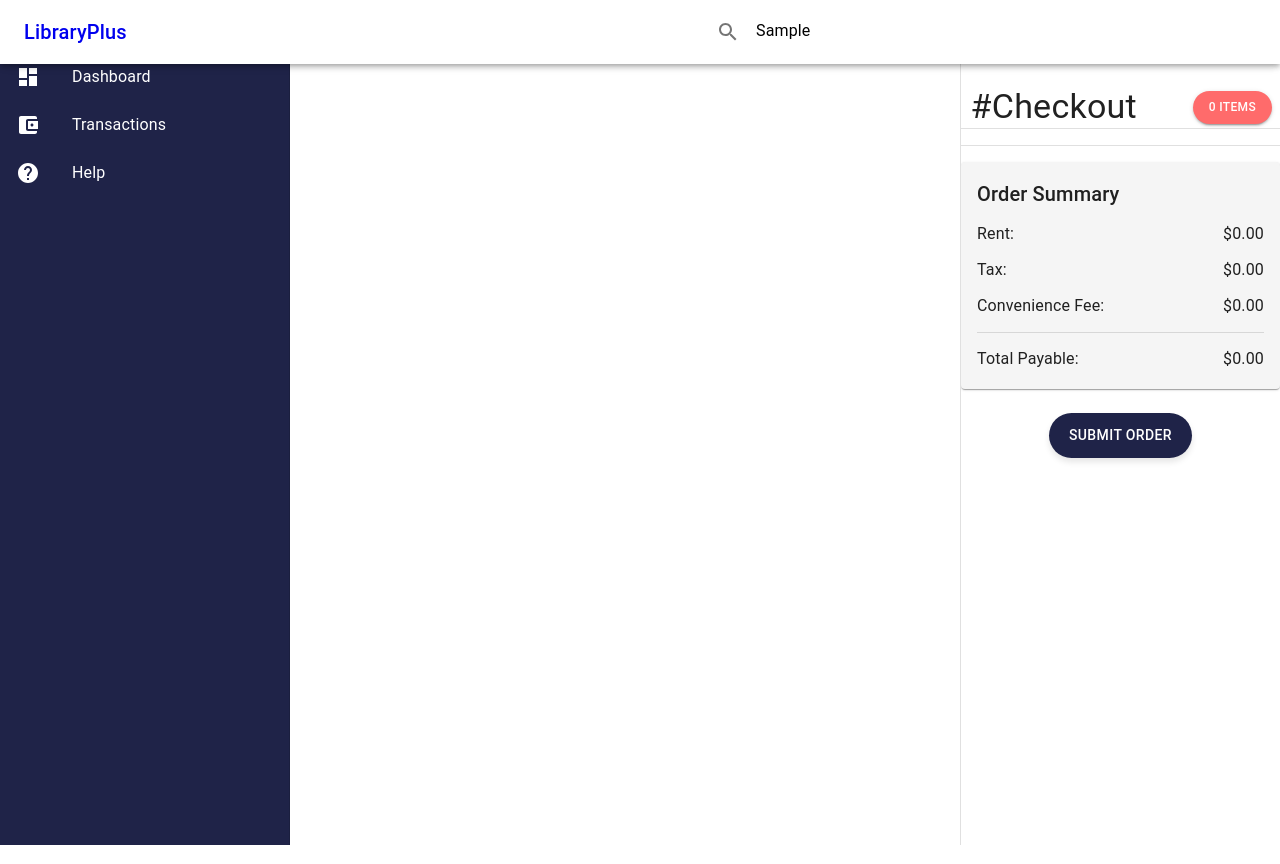
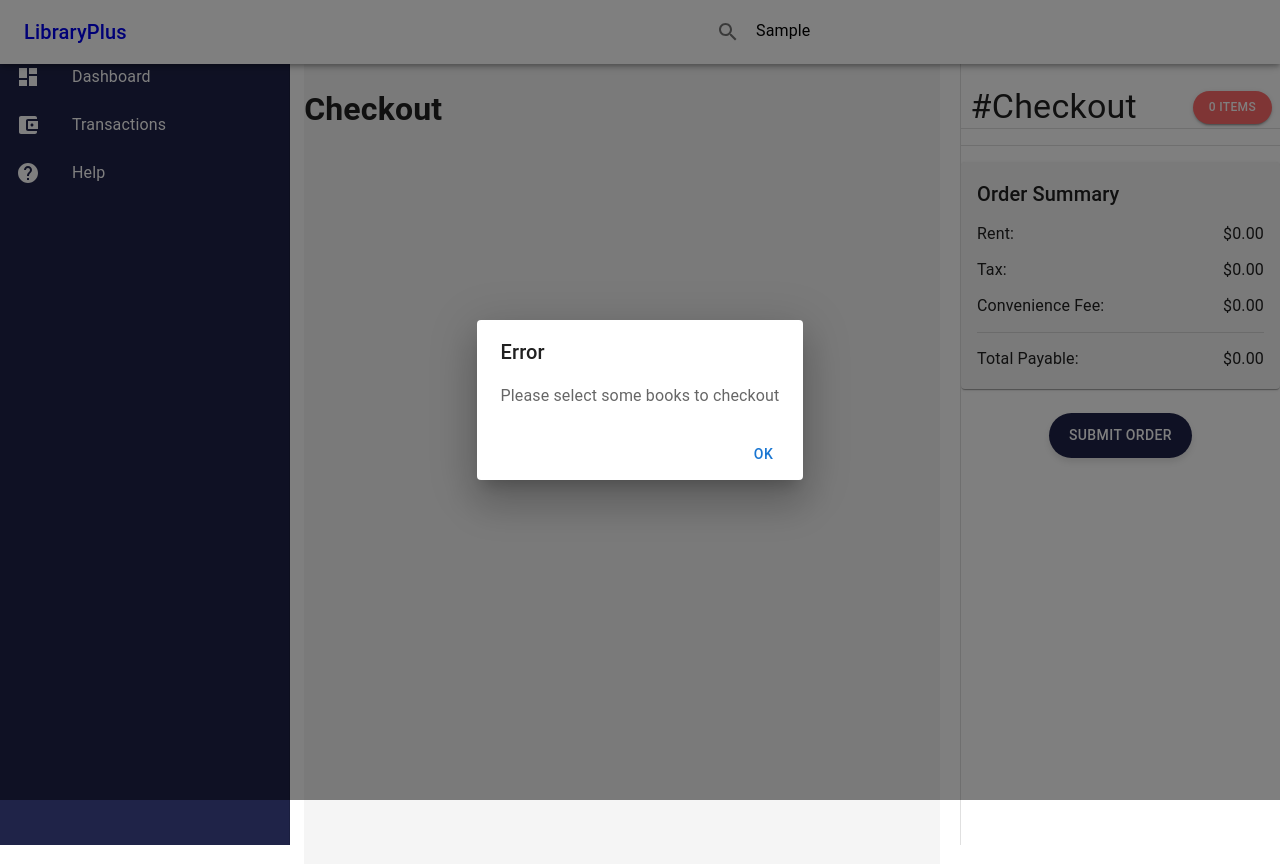
Before and after one commit to aryan-139/Libraryplus, a React (Create React App) app in the folder client/: page /checkout in a window 1280 px wide. Both pictures are taken after typing "Sample" into the empty fields and a click on the button "SUBMIT ORDER". Before the commit the page ends 800 px from the top, so only its background shows below. Built offline with nearby package versions, Linux system fonts and the light colour scheme.

Commit message:
error modal added

```diff
--- a/client/src/components/CheckoutPanel.js
+++ b/client/src/components/CheckoutPanel.js
@@ -1,9 +1,11 @@
-import React from 'react';
+import React, { useState } from 'react';
 import { Button, Divider, Drawer, Grid, List, ListItem, ListItemAvatar, ListItemText, Avatar, Typography, Paper, Box } from '@mui/material';
 import { styled } from '@mui/material/styles';
 import { useCart } from '../states/CardContext';
 import DeleteIcon from '@mui/icons-material/Delete';
 import OrderSummary from './OrderSummary';
+import { useNavigate } from 'react-router-dom';
+import ErrorModal from './ErrorModal';
 
 const drawerWidth = 320;
 
@@ -19,10 +21,30 @@ const RightAlignedDrawer = styled(Drawer)(({ theme }) => ({
 
 const CheckoutPanel = () => {
   const { selectedBooks, removeFromCart } = useCart();
-
+  const navigate=useNavigate();
+  const [isErrorModalOpen, setIsErrorModalOpen] = useState(false);
   const updateItemList = () => {
     return selectedBooks.length + ' ' + 'Items';
   };
+
+  //handle what happens when you submit the order
+  const handleSubmitOrder = () => {
+    let currentOrdersLength=selectedBooks.length;
+    if(currentOrdersLength===0){
+     setIsErrorModalOpen(true);
+     //error handling using the modal
+    } else{
+      navigate('/checkout');
+    }
+  };
+
+   // Function to close the error modal
+   const handleCloseErrorModal = () => {
+    setIsErrorModalOpen(false);
+  };
+
+
+
 
   return (
     <RightAlignedDrawer variant="permanent" anchor="right" open>
@@ -65,11 +87,12 @@ const CheckoutPanel = () => {
       <OrderSummary />
       <br />
 
-      <Button className='checkout-button' variant="contained" sx={{backgroundColor: '#1F2348',color: 'white',borderRadius: '30px',marginLeft: 'auto',marginRight: 'auto', padding: '10px 20px', boxShadow: '0px 4px 6px rgba(0, 0, 0, 0.1)', transition: 'background-color 0.3s','&:hover': {  backgroundColor: '#28358C',},
+      <Button onClick={handleSubmitOrder} variant="contained" sx={{backgroundColor: '#1F2348',color: 'white',borderRadius: '30px',marginLeft: 'auto',marginRight: 'auto', padding: '10px 20px', boxShadow: '0px 4px 6px rgba(0, 0, 0, 0.1)', transition: 'background-color 0.3s','&:hover': {  backgroundColor: '#28358C',},
         }}
       >
       Submit Order
       </Button>
+      <ErrorModal open={isErrorModalOpen} onClose={handleCloseErrorModal} message="Please select some books to checkout" />
     </RightAlignedDrawer>
   );
 };
--- /dev/null
+++ b/client/src/components/ErrorModal.js
@@ -0,0 +1,20 @@
+import React from 'react';
+import { Dialog, DialogActions, DialogContent, DialogContentText, DialogTitle, Button } from '@mui/material';
+
+const ErrorModal = ({ open, onClose, message }) => {
+  return (
+    <Dialog open={open} onClose={onClose}>
+      <DialogTitle>Error</DialogTitle>
+      <DialogContent>
+        <DialogContentText>{message}</DialogContentText>
+      </DialogContent>
+      <DialogActions>
+        <Button onClick={onClose} color="primary">
+          OK
+        </Button>
+      </DialogActions>
+    </Dialog>
+  );
+};
+
+export default ErrorModal;
--- a/client/src/pages/Checkout.js
+++ b/client/src/pages/Checkout.js
@@ -2,7 +2,7 @@ import React from 'react'
 
 const Checkout = () => {
   return (
-    <div>
+    <div className='calibrate-layout'>
       <h1>Checkout</h1>
     </div>
   )
```
Also changed, not shown: 1 other file (tests, documents, lock files or other folders).
